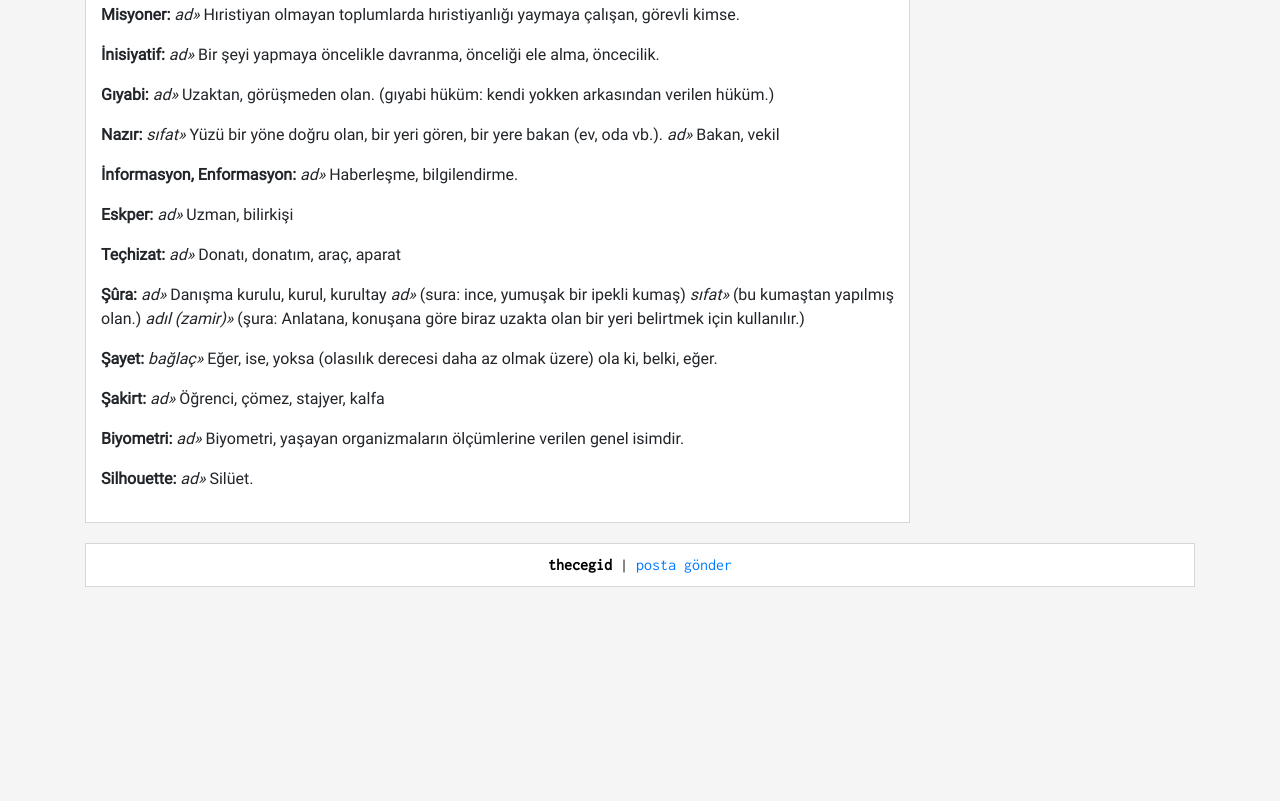
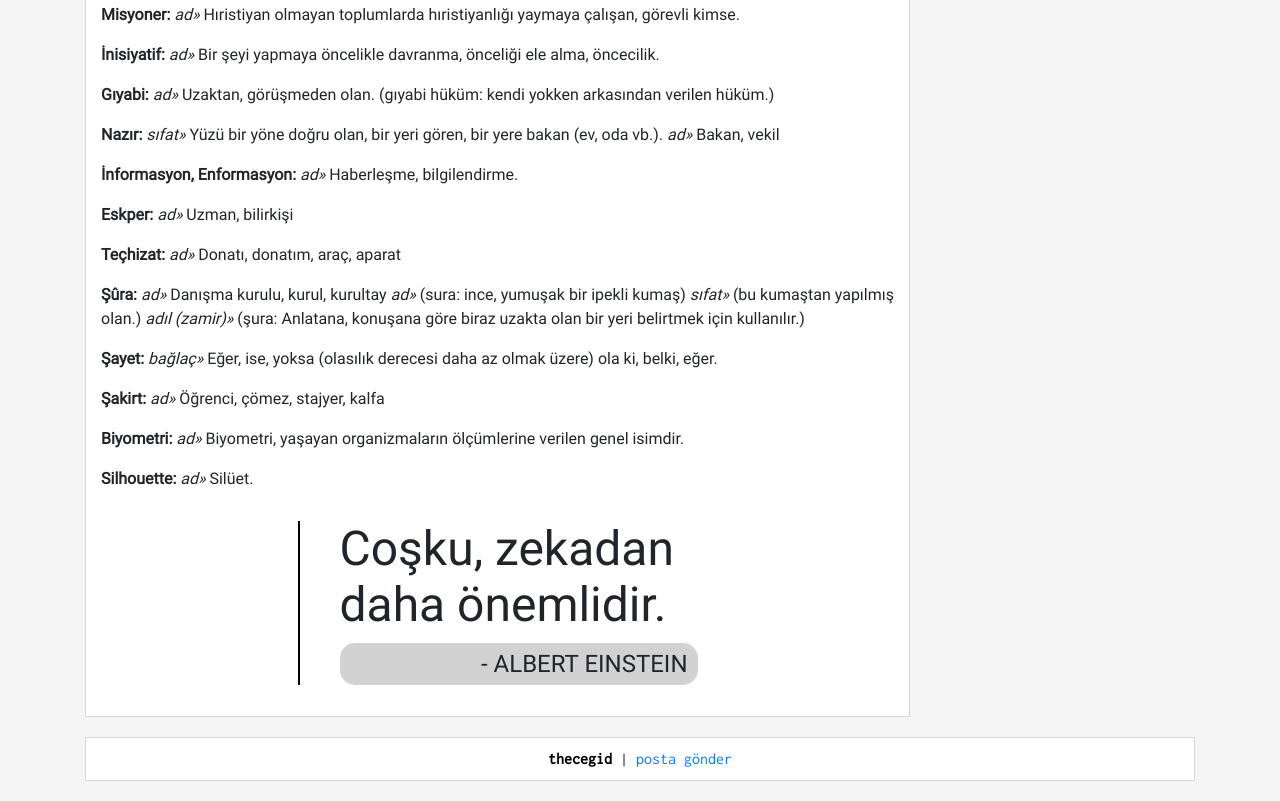
Before and after one commit to farukkoparan/thecegid.github.io, a plain HTML site: page sag-beyin/mini-sozluk/index.html in a window 1280 px wide. Shown: the part 936-1737 px from the top of the page. Before the commit the page ends 1543 px from the top, so only its background shows below. Drawn offline with Linux system fonts and the light colour scheme.

Commit message:
blockquote...

```diff
--- a/css/main.css
+++ b/css/main.css
@@ -1,9 +1,11 @@
 @font-face{font-family:a_roboto; src:url('../font/a_roboto.ttf');}
 @font-face{font-family:b_inconsolata; src:url('../font/b_inconsolata.ttf');}
 @font-face{font-family:c_rammettoone; src:url('../font/c_rammettoone.ttf');}
+@font-face{font-family:d_sedgwickavedisplay; src:url('../font/d_sedgwickavedisplay.ttf');}
 .font1{font-family:a_roboto;}
 .font2{font-family:b_inconsolata;}
 .font3{font-family:c_rammettoone;}
+.font4{font-family:d_sedgwickavedisplay;}
 html, body{padding-bottom:10px; background:#f5f5f5; font-family:a_roboto;}
 *::selection{background-color:#d19f05; color:#fff;}
 *::-webkit-scrollbar{width:10px;}
@@ -44,7 +46,6 @@ span{padding: 1px 10px; background-color: #d2d2d2; border-radius: 15px;}
 	background-repeat: no-repeat;
 	background-size: cover;
 	background-position: 10%;
-	/*background-attachment: fixed;*/
 	-webkit-background-size: cover;
 	-moz-background-size: cover;
 	-o-background-size: cover;
@@ -84,3 +85,23 @@ span{padding: 1px 10px; background-color: #d2d2d2; border-radius: 15px;}
 .onclick{
 	cursor: pointer;
 }
+blockquote{
+	position: relative;
+	margin: 30px auto 0 auto;
+	width: 400px;
+	font-size: 48px;
+	line-height: 56px;
+	padding-left: 40px;
+	border-left: 2px solid #000;
+}
+blockquote span{
+	display: block;
+	text-align: right;
+	font-size: 24px;
+	line-height: 40px;
+	margin-top: 10px;
+	text-transform: uppercase;
+}
+@media only screen and (max-width: 740px){
+blockquote{width: 95%; font-size: 36px; line-height: 48px;}
+blockquote span{font-size: 18px;line-height: 36px;}}
--- a/sag-beyin/mini-sozluk/index.html
+++ b/sag-beyin/mini-sozluk/index.html
@@ -62,6 +62,10 @@
 						<p><strong>Şakirt:</strong> <i>ad»</i> Öğrenci, çömez, stajyer, kalfa</p>
 						<p><strong>Biyometri:</strong> <i>ad»</i> Biyometri, yaşayan organizmaların ölçümlerine verilen genel isimdir.</p>
 						<p><strong>Silhouette:</strong> <i>ad»</i> Silüet.</p>
+						<blockquote>
+							<p>Coşku, zekadan daha önemlidir.
+							<span>- ALBERT EINSTEIN</span></p>
+						</blockquote>
 					</div>
 				</div>
 				<div class="col-md-3 col-sm-12 col-xs-12">
```
Also changed, not shown: sol-beyin/ucak-aerodinamigi/index.html (+4 -0 lines), sol-beyin/windows-cache-temizleme/index.html (+4 -0 lines), font/d_sedgwickavedisplay.ttf (added).
